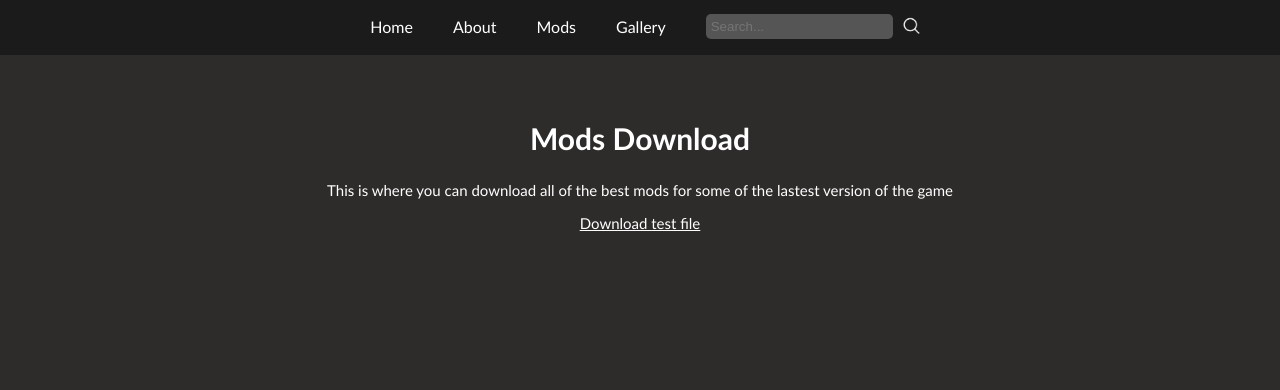
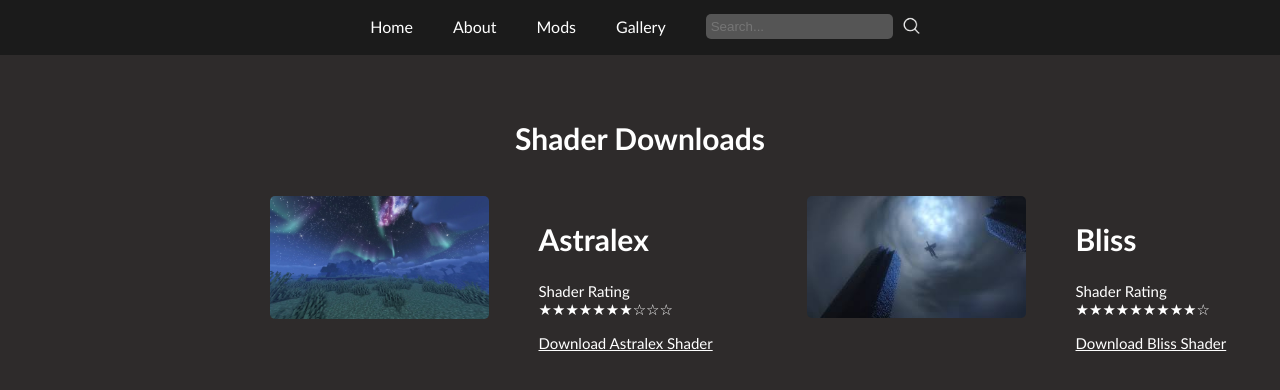
Before and after one commit to 22141bhs/HTML-Assesment, a plain HTML site: page mods.html in a window 1280 px wide. Shown: the part 252-642 px from the top of the page. Drawn offline with Linux system fonts and the light colour scheme.

Commit message:
added a 4 collum layout and content on the mods page

```diff
--- a/mods.html
+++ b/mods.html
@@ -27,10 +27,25 @@
     </nav>
     <main>
         <section class="content">
-           <h2>Mods Download</h2>
-           <p>This is where you can download all of the best mods for some of the lastest version of the game</p>
-           <a href="/mod downloads/world.zip" download="world.zip">Download test file
-           </a>
+            <h2>Shader Downloads</h2>
+            <section class="two-columnshader">
+                <div>
+                    <img src="images/astralex.jpg" alt="astralex shader">
+                </div>
+                <div class="infoshader">
+                    <h2 class="sname">Astralex</h2>
+                    <p>Shader Rating ★★★★★★★☆☆☆</p>
+                    <a href="shaders/§r§lAstra§4§lLex§r§l_By_LexBoosT_§4§lV93.0§r§l.zip" download="astralex.zip">Download Astralex Shader</a>
+                </div>
+                <div>
+                    <img src="images/bliss.jpg" alt="bliss shader">
+                </div>
+                <div>
+                    <h2 class="sname">Bliss</h2>
+                    <p>Shader Rating ★★★★★★★★★☆</p>
+                    <a href="shaders/Bliss_v2.0.4_(Chocapic13_Shaders_edit).zip" download="bliss.zip">Download Bliss Shader</a>
+                </div>
+            </section>
         </section>
     </main>
 </body>
--- a/styles.css
+++ b/styles.css
@@ -95,16 +95,20 @@ h1 {
 
 .content {
     padding-top: 40px;
-    text-align: center;
+    text-align: left;
     font-size: 15px;
 }
 
 a {
     color: #ffffff;
+    text-align: left;
+    font: 15px;
 }
+
 
 h2 {
     font-size: 30px;
+    text-align: center;
 }
 
 .two-column{
@@ -145,3 +149,38 @@ img{
     margin-top: 40px;
     margin-bottom: 50px;
 }
+
+.shadow-image {
+    box-shadow: 10px 10px 20px rgba(0, 0, 0, 0.5);
+    transition: 0.2s;
+}
+
+.shadow-image:hover{
+    scale: 1.5;
+}
+
+h3{
+    font-size: 25px;
+}
+
+.sname {
+    text-align: left;
+}
+
+.two-columnshader{
+    display: grid;
+    grid-template-columns: repeat(4, 1fr);
+    gap: 50px;
+    width: 80%;
+    margin: 40px;
+    margin-top: 40px;
+    margin-left: 270px;
+}
+
+p {
+    font-size: 15px;
+}
+
+.infoshader{
+    text-align: left;
+}
```
Also changed, not shown: gallery.html (+16 -3 lines), images/astralex.jpg (added), images/bliss.jpg (added), mod downloads/test_mod.txt (deleted), 14 other files.
